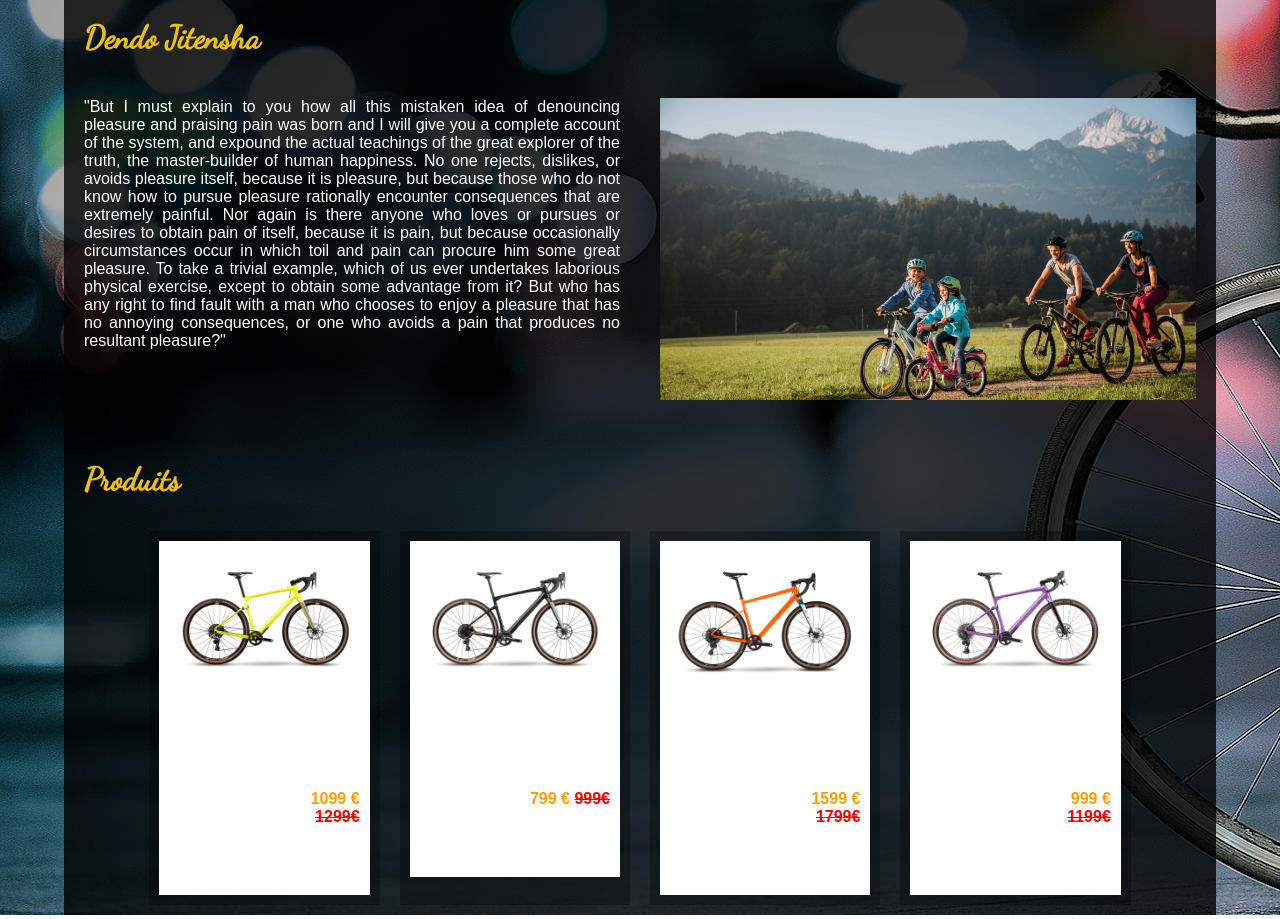
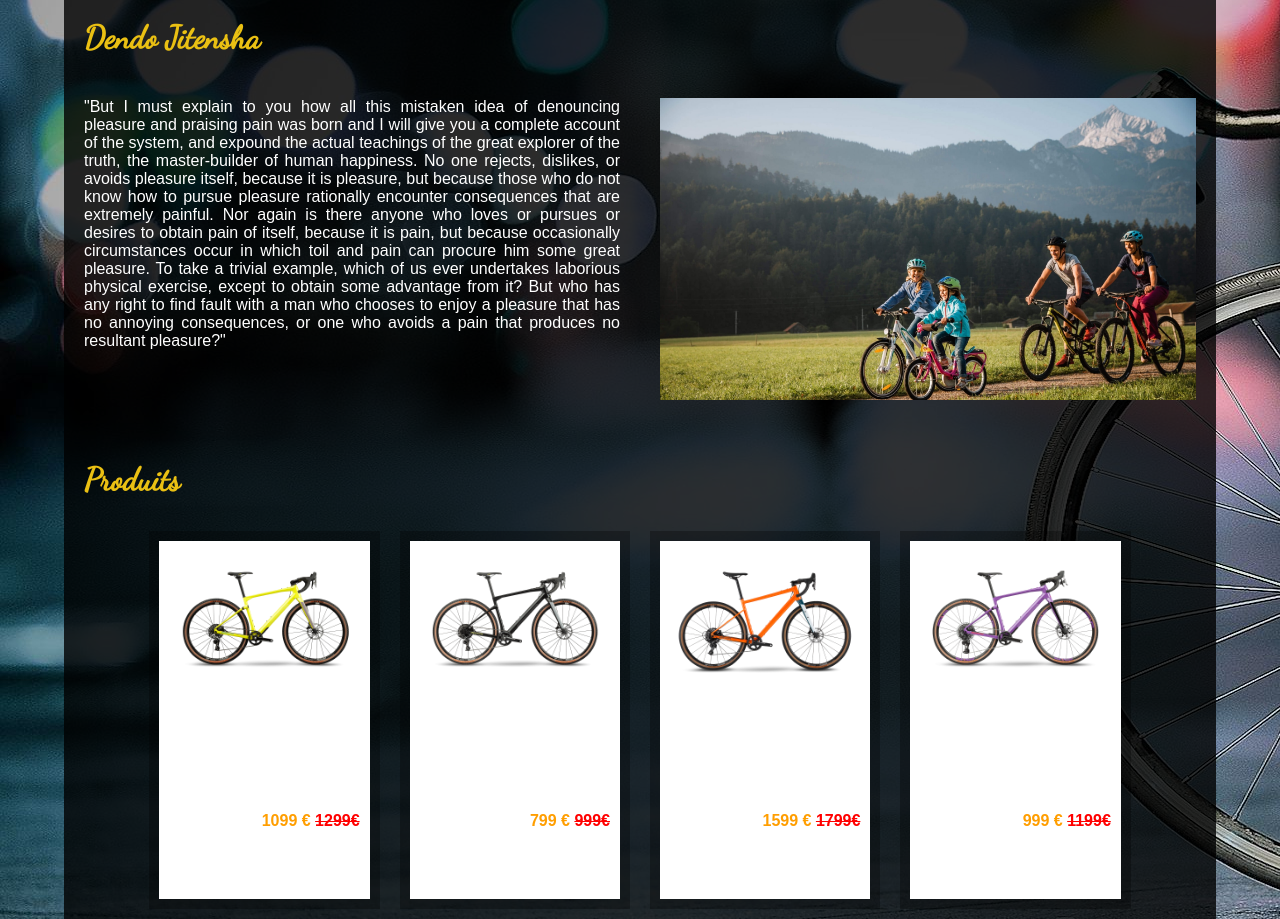
Before and after one commit to sachamutschler/5Bits_Dendo, a PHP site: page /View/accueil.php in a window 1280 px wide. Shown: the part 161-1080 px from the top of the page. Run offline with PHP 8.4, Linux system fonts and the light colour scheme.

Commit message:
produits accueil

```diff
--- a/public/css/accueil.css
+++ b/public/css/accueil.css
@@ -39,13 +39,13 @@
 }
 
 .article_accueil h3 {
-    width: calc(50% - 20px);
+    width: calc(40% - 20px);
     padding:10px;
     margin-right: auto;
 }
 
 .article_accueil h4 {
-    width: calc(50% - 20px);
+    width: calc(60% - 20px);
     padding:10px;
     margin-left: auto;
     text-align: right;
```
